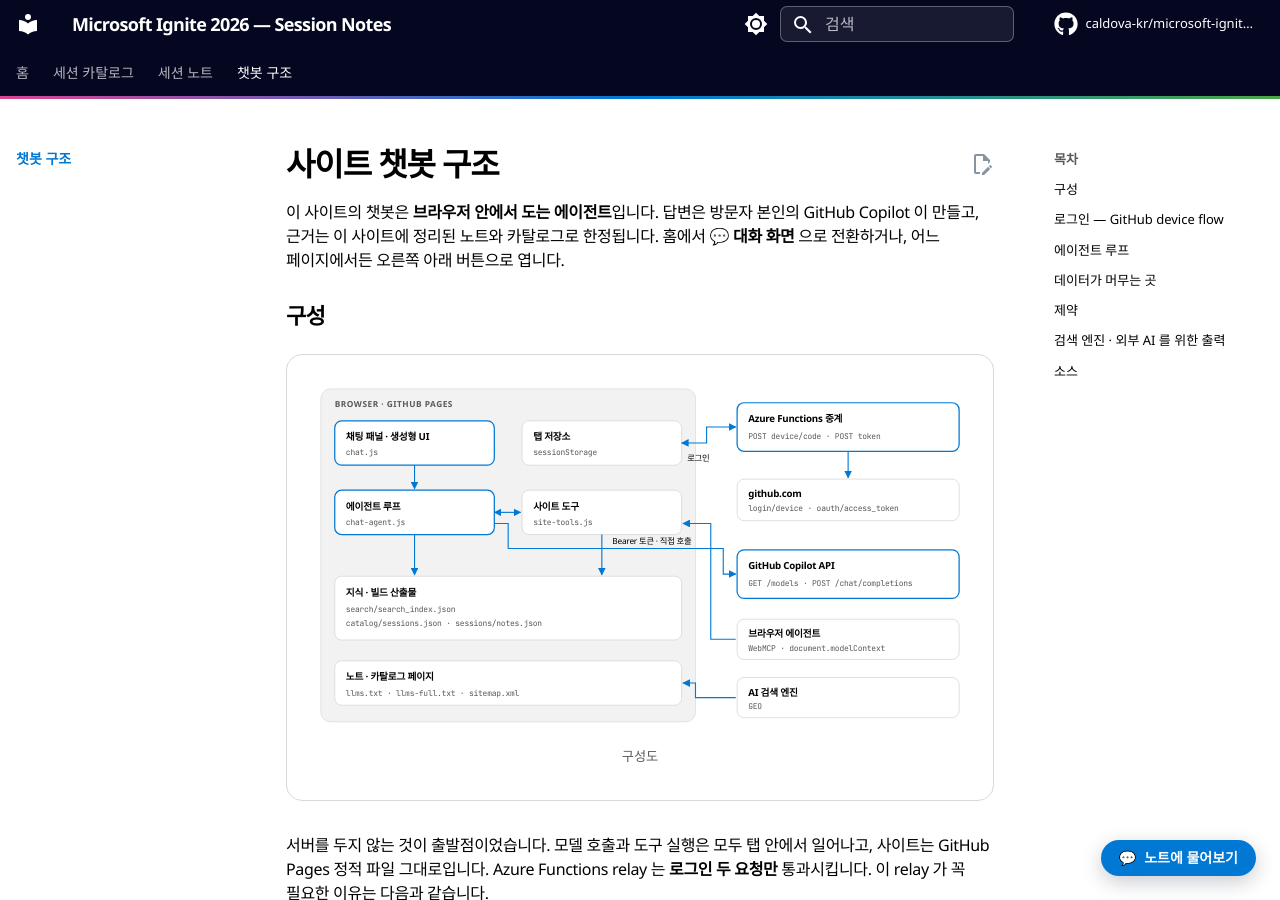
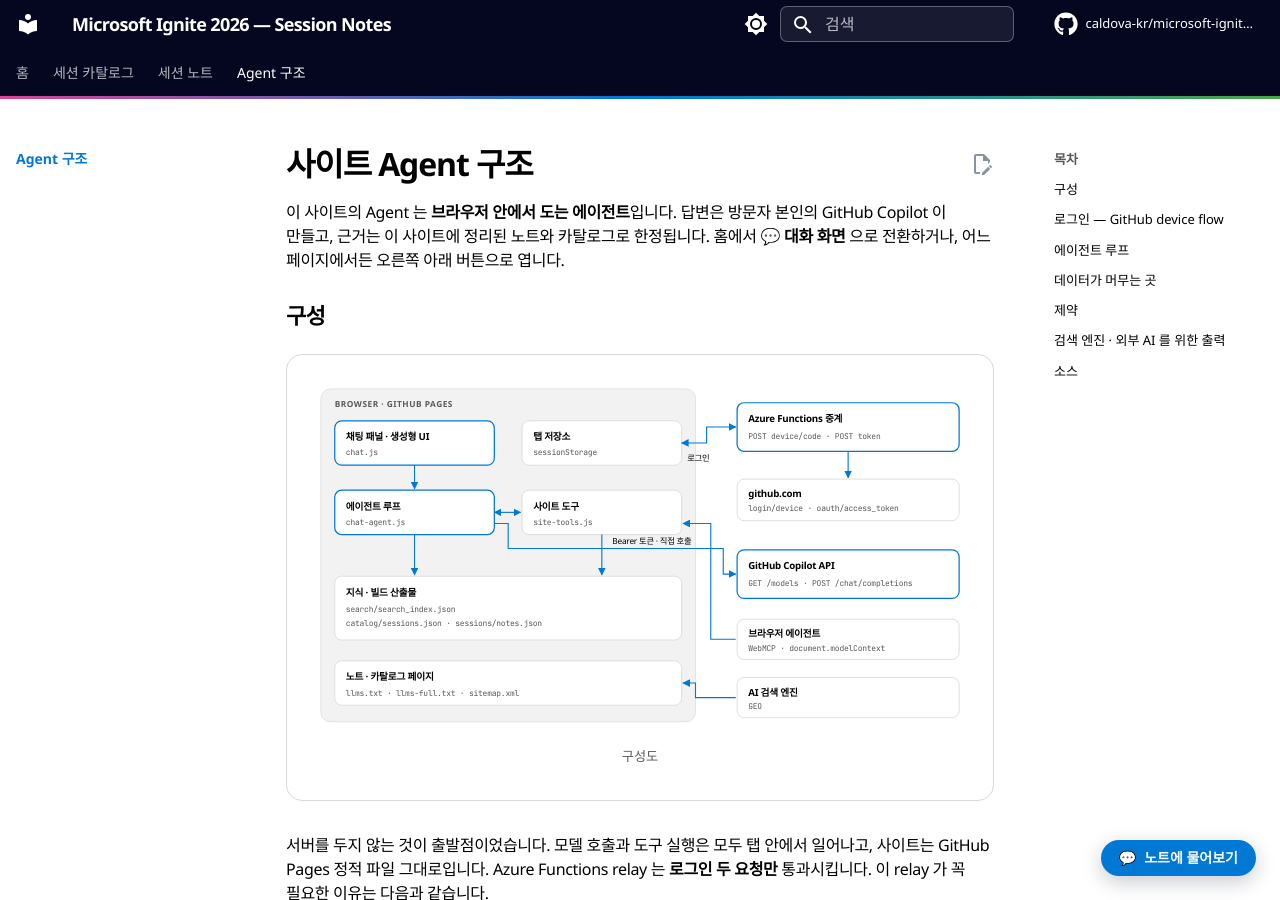
Before and after one commit to caldova-kr/microsoft-ignite-2026, an MkDocs documentation site: the page built from docs/agent/index.md, in a window 1280 px wide and 900 px high. Built offline with MkDocs 1.6.1 and Material for MkDocs 9.7.7, drawn with Linux system fonts in a browser that asks for light colours; comment, search, counter and statistics services are not loaded; some of the changed text lies outside the part shown.

Commit message:
docs(agent): call the site chatbot "Agent" and move the page to /agent/
Co-authored-by: Copilot <223556219+Copilot@users.noreply.github.com>

```diff
--- a/docs/chatbot/index.md
+++ b/docs/agent/index.md
@@ -1,17 +1,17 @@
 ---
-title: 사이트 챗봇 구조
-description: GitHub 로그인 후 방문자 자신의 Copilot 으로, 이 사이트의 노트와 카탈로그만 근거로 답하는 챗봇의 구성 · 로그인 흐름 · 에이전트 루프 · 데이터 위치.
+title: 사이트 Agent 구조
+description: GitHub 로그인 후 방문자 자신의 Copilot 으로, 이 사이트의 노트와 카탈로그만 근거로 답하는 Agent 의 구성 · 로그인 흐름 · 에이전트 루프 · 데이터 위치.
 ---
 
-# 사이트 챗봇 구조
+# 사이트 Agent 구조
 
-이 사이트의 챗봇은 **브라우저 안에서 도는 에이전트**입니다. 답변은 방문자 본인의 GitHub Copilot 이 만들고, 근거는 이 사이트에 정리된 노트와 카탈로그로 한정됩니다.
+이 사이트의 Agent 는 **브라우저 안에서 도는 에이전트**입니다. 답변은 방문자 본인의 GitHub Copilot 이 만들고, 근거는 이 사이트에 정리된 노트와 카탈로그로 한정됩니다.
 홈에서 **💬 대화 화면** 으로 전환하거나, 어느 페이지에서든 오른쪽 아래 버튼으로 엽니다.
 
 ## 구성
 
 <figure class="ar-figure" markdown="0">
---8<-- "docs/chatbot/architecture.svg"
+--8<-- "docs/agent/architecture.svg"
 <figcaption>구성도</figcaption>
 </figure>
 
@@ -24,7 +24,7 @@ Azure Functions relay 는 **로그인 두 요청만** 통과시킵니다. 이 re
 ## 로그인 — GitHub device flow
 
 <figure class="ar-figure" markdown="0">
---8<-- "docs/chatbot/device-flow.svg"
+--8<-- "docs/agent/device-flow.svg"
 <figcaption>로그인 순서</figcaption>
 </figure>
 
@@ -35,7 +35,7 @@ Azure Functions relay 는 **로그인 두 요청만** 통과시킵니다. 이 re
 ## 에이전트 루프
 
 <figure class="ar-figure" markdown="0">
---8<-- "docs/chatbot/agent-loop.svg"
+--8<-- "docs/agent/agent-loop.svg"
 <figcaption>에이전트 루프</figcaption>
 </figure>
 
@@ -47,7 +47,7 @@ Azure Functions relay 는 **로그인 두 요청만** 통과시킵니다. 이 re
 ## 데이터가 머무는 곳
 
 <figure class="ar-figure" markdown="0">
---8<-- "docs/chatbot/data.svg"
+--8<-- "docs/agent/data.svg"
 <figcaption>데이터 위치</figcaption>
 </figure>
 
@@ -59,7 +59,7 @@ Azure Functions relay 는 **로그인 두 요청만** 통과시킵니다. 이 re
 
 ## 검색 엔진 · 외부 AI 를 위한 출력
 
-챗봇과 같은 지식을 외부 AI 도구도 읽을 수 있게, 빌드 때 [`llms.txt`](../llms.txt)(노트 목록과 요약)와 [`llms-full.txt`](../llms-full.txt)(노트 전문)를 함께 만듭니다. 노트 frontmatter 의 `description` 은 페이지 `<meta description>` 과 이 파일들의 요약으로 쓰입니다.
+Agent 와 같은 지식을 외부 AI 도구도 읽을 수 있게, 빌드 때 [`llms.txt`](../llms.txt)(노트 목록과 요약)와 [`llms-full.txt`](../llms-full.txt)(노트 전문)를 함께 만듭니다. 노트 frontmatter 의 `description` 은 페이지 `<meta description>` 과 이 파일들의 요약으로 쓰입니다.
 
 ## 소스
 
--- a/docs/javascripts/chat-agent.js
+++ b/docs/javascripts/chat-agent.js
@@ -1,4 +1,4 @@
-/* Site chatbot core — no DOM, no dependencies.
+/* Site agent core — no DOM, no dependencies.
  * Knowledge is limited to this site's own build outputs (search/search_index.json, catalog/sessions.json).
  * The model is the visitor's own GitHub Copilot, called straight from the browser with their token. */
 (function (root, factory) {
@@ -430,7 +430,7 @@
 
   function systemPrompt(k, page, extraRule) {
     return [
-      "당신은 \"Ignite 2026 Session Notes\" 사이트의 안내 챗봇입니다.",
+      "당신은 \"Ignite 2026 Session Notes\" 사이트의 안내 에이전트입니다.",
       "- 항상 사이트를 먼저 탐색해 답합니다(개요·노트 검색·노트 읽기·카탈로그). 사이트에 있는 내용만, 근거 노트 링크와 함께 씁니다.",
       "- 검색 발췌로 부족하면 노트를 읽고, 출처만 가리키지 말고 내용을 직접 답합니다.",
       "- GA·Preview 상태, 수치, 날짜는 노트에 적힌 그대로 씁니다(없으면 \"노트에 없음\").",
--- a/docs/javascripts/chat.js
+++ b/docs/javascripts/chat.js
@@ -1,4 +1,4 @@
-/* Site chatbot panel — vanilla JS, no dependencies. Logic: chat-agent.js (window.IgniteChatAgent). */
+/* Site agent panel — vanilla JS, no dependencies. Logic: chat-agent.js (window.IgniteChatAgent). */
 (function () {
   "use strict";
 
@@ -78,9 +78,9 @@
       el("button", { class: "icn-chat__link", type: "button", text: "연결 해제", onclick: function () { disconnect(); } })
     ])
   ]);
-  var panel = el("section", { class: "icn-chat", id: "icn-chat", role: "dialog", "aria-label": "노트 챗봇", hidden: "" }, [
+  var panel = el("section", { class: "icn-chat", id: "icn-chat", role: "dialog", "aria-label": "노트 Agent", hidden: "" }, [
     el("header", { class: "icn-chat__head" }, [
-      el("div", { class: "icn-chat__title" }, [el("strong", { text: "노트 챗봇" }), el("span", { text: "Ignite 2026 Session Notes" })]),
+      el("div", { class: "icn-chat__title" }, [el("strong", { text: "노트 Agent" }), el("span", { text: "Ignite 2026 Session Notes" })]),
       userBox, newBtn, closeBtn
     ]),
     body,
@@ -163,7 +163,7 @@
   function renderSetup(error) {
     if (login) { login.abort(); login = null; }
     setupBox([
-      el("p", { text: "이 사이트에 정리된 노트·카탈로그만 근거로 답하는 챗봇입니다. 모델은 여러분의 GitHub Copilot 을 씁니다." }),
+      el("p", { text: "이 사이트에 정리된 노트·카탈로그만 근거로 답하는 Agent 입니다. 모델은 여러분의 GitHub Copilot 을 씁니다." }),
       el("button", { class: "icn-chat__send icn-chat__login", type: "button", onclick: function () { startLogin(); } }, [el("span", { text: "GitHub 로 로그인" })]),
       el("p", { class: "icn-chat__error", role: "alert", text: error || "" }),
       el("p", { class: "icn-chat__fine", text: "VS Code 처럼 GitHub 에서 코드를 입력해 승인합니다. 토큰을 복사·붙여 넣을 필요가 없고, 로그인은 이 탭을 닫으면 사라집니다. 대화마다 본인 Copilot premium requests 가 차감됩니다." })
--- a/docs/javascripts/site-tools.js
+++ b/docs/javascripts/site-tools.js
@@ -1,4 +1,4 @@
-/* Site tools — page-aware tools shared by the chatbot and WebMCP (document.modelContext).
+/* Site tools — page-aware tools shared by the site agent and WebMCP (document.modelContext).
  * Knowledge tools come from chat-agent.js; page tools read and drive this site's own UI.
  * Navigation is the only side effect, and it never leaves this site. */
 (function () {
--- a/docs/stylesheets/chat.css
+++ b/docs/stylesheets/chat.css
@@ -1,4 +1,4 @@
-/* Site chatbot panel (docs/javascripts/chat.js). Uses the site's --dg-* / --md-* tokens. */
+/* Site agent panel (docs/javascripts/chat.js). Uses the site's --dg-* / --md-* tokens. */
 .icn-chat-fab {
   position: fixed;
   right: 1.2rem;
@@ -437,7 +437,7 @@
 }
 .icn-chat__waiting { animation: icn-pulse 1.4s ease-in-out infinite; }
 
-/* ---------- architecture diagrams (docs/chatbot/*.svg, inlined) ---------- */
+/* ---------- architecture diagrams (docs/agent/*.svg, inlined) ---------- */
 .ar-svg{display:block;width:100%;height:auto;font-family:var(--md-text-font-family,"Noto Sans KR",sans-serif)}
 .ar-zone{fill:var(--dg-soft,#eef2f7);stroke:var(--dg-border,#dbe2eb)}
 .ar-box{fill:var(--dg-surface,#fff);stroke:var(--dg-border,#c9d3df);stroke-width:1.2}
--- a/mkdocs.yml
+++ b/mkdocs.yml
@@ -102,5 +102,5 @@ nav:
       - sessions/index.md
       - "Keynote":
           - "KEY01 — Microsoft Ignite opening keynote": sessions/KEY01-microsoft-ignite-opening-keynote.md
-  - 챗봇 구조: chatbot/index.md
+  - Agent 구조: agent/index.md
 # /gen:nav
```
Also changed, not shown: README.md (+4 -4 lines), design/2026-11-25-site-chat-agent-design.md (+7 -7 lines), docs/sessions/_TEMPLATE.md (+1 -1 lines), relay/README.md (+1 -1 lines), .github/copilot-instructions.md, docs/agent/agent-loop.svg (renamed from docs/chatbot/agent-loop.svg), docs/agent/architecture.svg, docs/agent/data.svg (renamed from docs/chatbot/data.svg), docs/agent/device-flow.svg (renamed from docs/chatbot/device-flow.svg), 2 other files.
